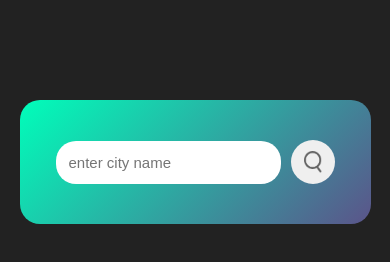
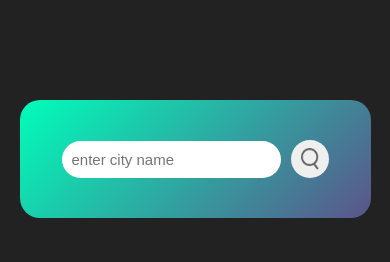
Before and after one commit to Mollalign/Weather-App, a plain HTML site: page index.html in a window 390 px wide. Drawn offline with Linux system fonts and the light colour scheme.

Commit message:
version 2

```diff
--- a/css/style.css
+++ b/css/style.css
@@ -43,12 +43,28 @@ button {
   width: 44px;
   height: 44px;
   border: none;
-  border-radius: 50px;
+  border-radius: 50%;
   display: flex;
   justify-content: center;
   align-items: center;
   cursor: pointer;
 }
+
+@media (max-width: 500px) {
+  .input-search-bar input {
+    padding: 10px 10px;
+  }
+
+  button {
+    width: 38px;
+    height: 38px;
+  }
+
+  button img {
+    width: 15px;
+  }
+}
+
 
 button img {
   width: 18px;
```
